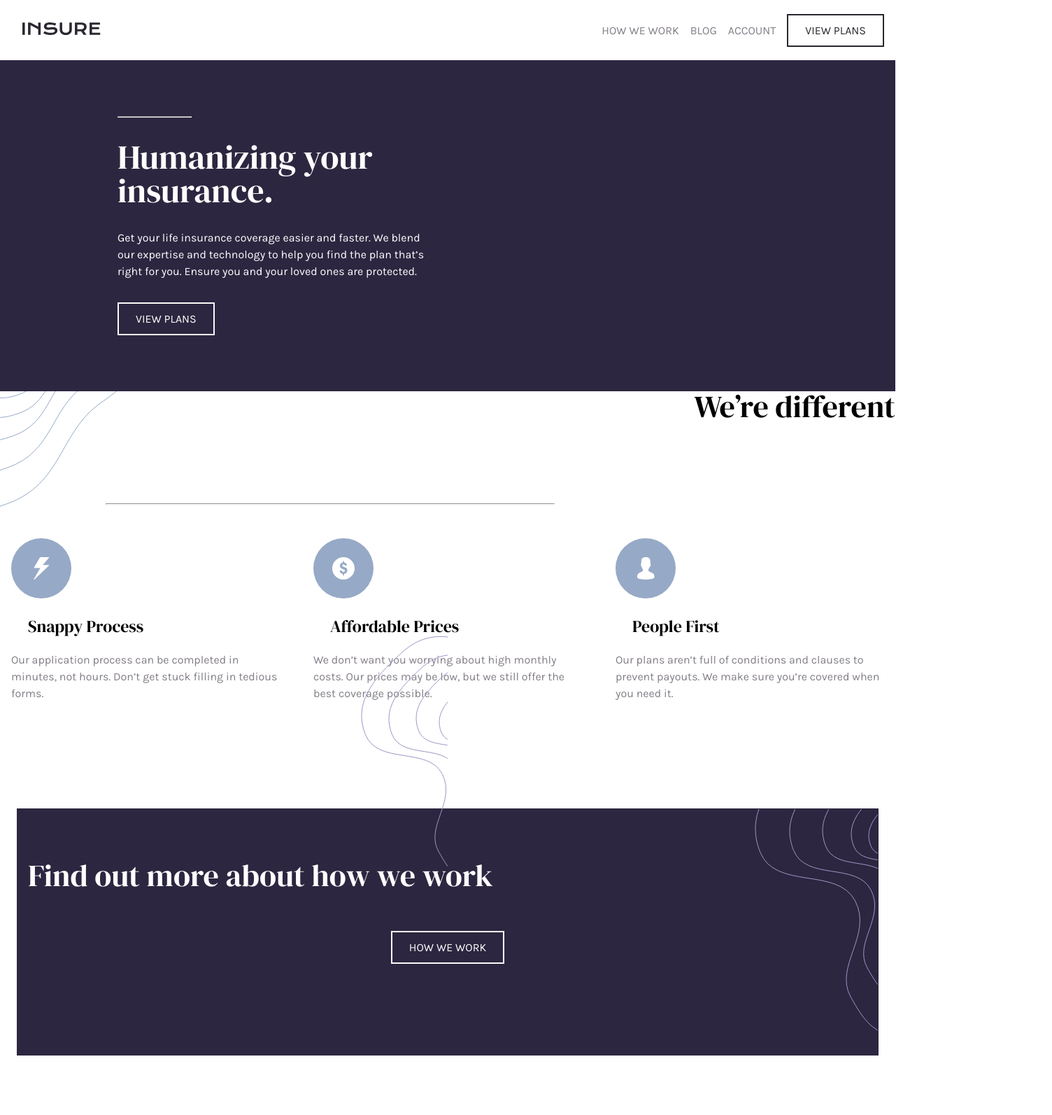
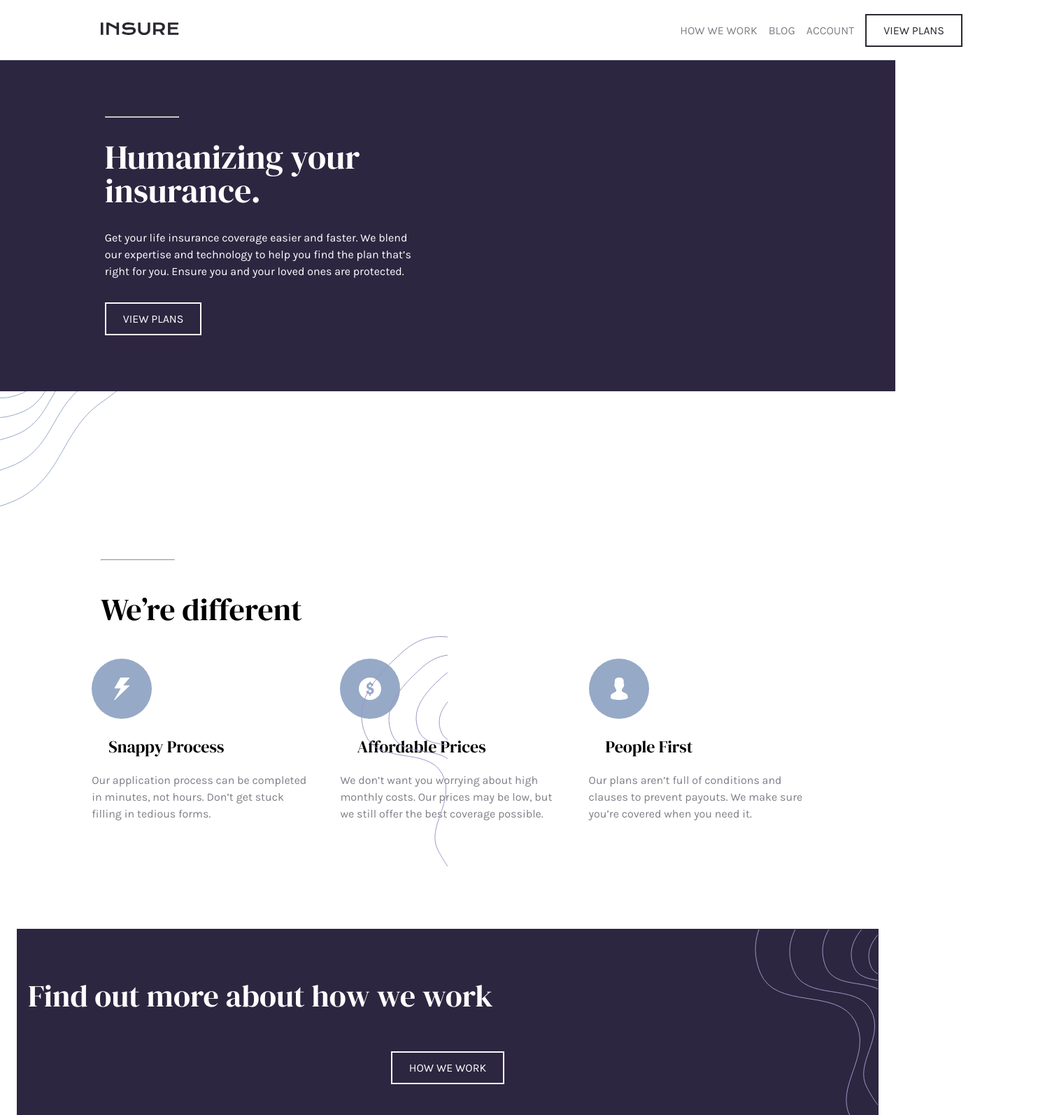
Before and after one commit to brittgalloway/InsureLanding, a website: page index.html in a window 1280 px wide. Shown: the top 1593 px of the page at 70% size, 1504 px wide, since content can reach past the window. Drawn offline with Linux system fonts and the light colour scheme.

Commit message:
we're different desktop

```diff
--- a/styles.css
+++ b/styles.css
@@ -139,7 +139,7 @@ a.button {
 }
 #different {
     grid-row: 3/4;
-    grid-column: 1/2;
+    grid-column: 1/3;
     display: flex;
     flex-flow: row wrap;
     gap: 3rem;
@@ -267,7 +267,7 @@ footer p {
     header {
         width: calc(100% - 2rem);
         display: flex;
-        padding: 1rem;
+        padding: 1rem 10%;
         justify-content: space-between;
         align-items: center;
     }
@@ -321,8 +321,7 @@ footer p {
         grid-column: 1/2;
         grid-row: 1/2;
         width: 6.5rem;
-        margin: auto 25%;
-        font-size: 3rem;
+        margin: auto 22%;
     }
     #humanize h1 {
         grid-column: 1/2;
@@ -330,19 +329,19 @@ footer p {
         margin: 0;
         padding: 0;
         width: 75%;
-        margin-left: 25%;
+        margin-left: 22%;
         font-size: 3rem;
     }
     #humanize p {
         grid-column: 1/2;
         grid-row: 3/4;
         width: 75%;
-        margin-left: 25%;
+        margin-left: 22%;
     }
     #humanize a {
         grid-column: 1/2;
         grid-row: 4/5;
-        margin-left: 25%;
+        margin-left: 22%;
         justify-self: auto;
         height: fit-content;
     }
@@ -354,10 +353,19 @@ footer p {
     #different {
         grid-column: 1/3;
         grid-row: 2/4;
-
+    }
+    #different hr {
+        width: 6.5rem;
+        flex-basis: auto;
+        margin: 15rem auto 0 calc(10% + 1rem);
+    }
+    #different h2 {
+        margin-left: calc(10% + 1rem);
+        flex-basis: 100%;
+        width: 6.5rem;
     }
     #different figure {
-        flex-basis: 30%;
+        flex-basis: 24%;
     }
     #find-more {
         grid-column: 1/3;
@@ -379,7 +387,6 @@ footer p {
         justify-content: space-between;
         padding: 2rem;
         gap: 0;
-        width: 100%;
         width: calc(100% - 2rem);
     }
     .social-media {
```
